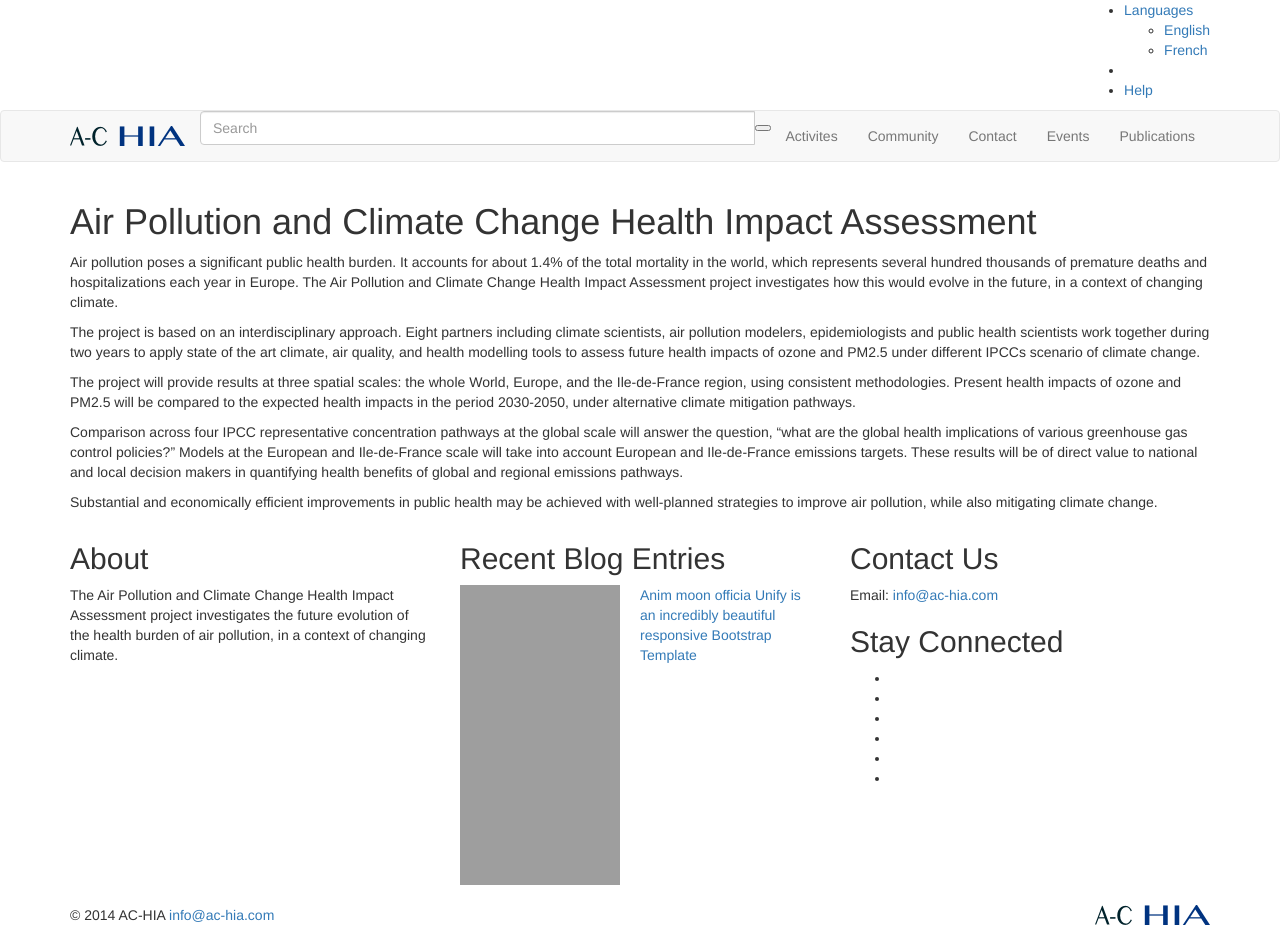
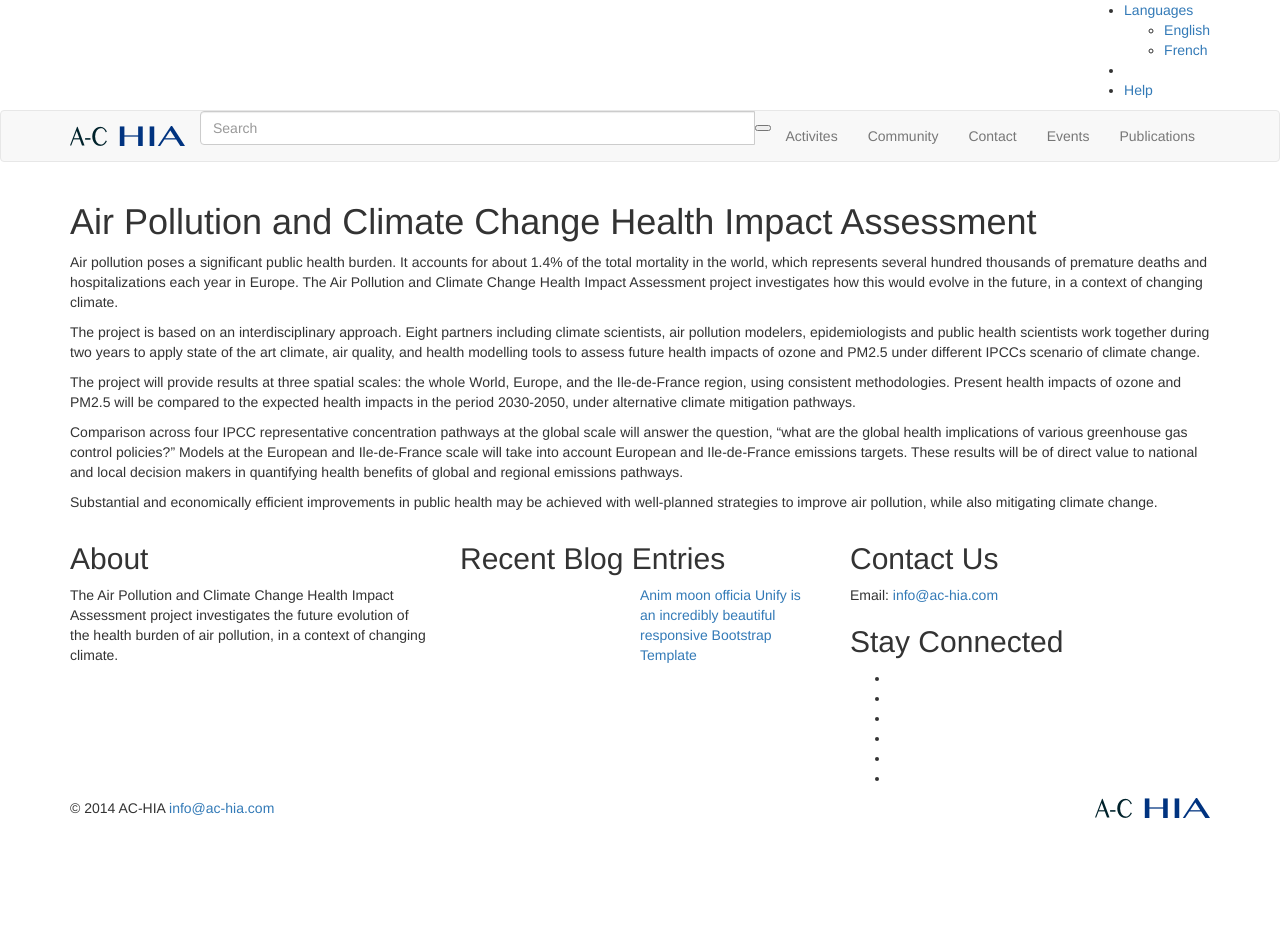
Before and after one commit to vlikhvar/achia, a Jekyll site: the page built from index.md, in a window 1280 px wide. Built offline with Jekyll 4.4.1, drawn with Linux system fonts in a browser that asks for light colours; nearby versions of some CDN libraries; library files that are not in the unit come from our copies; Markdown is read by kramdown in place of the engine named in the settings; after the commit the page ends 900 px from its top, so only the background shows below that.

Commit message:
cleaned up missing files

```diff
--- a/_includes/themes/unify/default.html
+++ b/_includes/themes/unify/default.html
@@ -20,7 +20,6 @@
     <link rel="stylesheet" href="{{ ASSET_PATH }}/plugins/font-awesome/css/font-awesome.css">
     <!-- CSS Theme -->
     <link rel="stylesheet" href="{{ ASSET_PATH }}/css/themes/default.css" id="style_color">
-    <link rel="stylesheet" href="{{ ASSET_PATH }}/css/themes/headers/default.css" id="style_color-header-1">
 
     <!-- atom & rss feed -->
     <link href="{{ BASE_PATH }}{{ site.JB.atom_path }}" type="application/atom+xml" rel="alternate" title="Sitewide ATOM Feed">
@@ -128,7 +127,7 @@
                 <div class="posts">
                     <div class="headline"><h2>Recent Blog Entries</h2></div>
                     <dl class="dl-horizontal">
-                        <dt><a href="#"><img src="{{ ASSET_PATH }}/img/sliders/elastislide/6.jpg" alt="" /></a></dt>
+                        <dt><a href="#"><img src="" alt="" /></a></dt>
                         <dd>
                             <p><a href="#">Anim moon officia Unify is an incredibly beautiful responsive Bootstrap Template</a></p>
                         </dd>
```
Also changed, not shown: assets/themes/unify/img/breadcrumbs.png (added).
